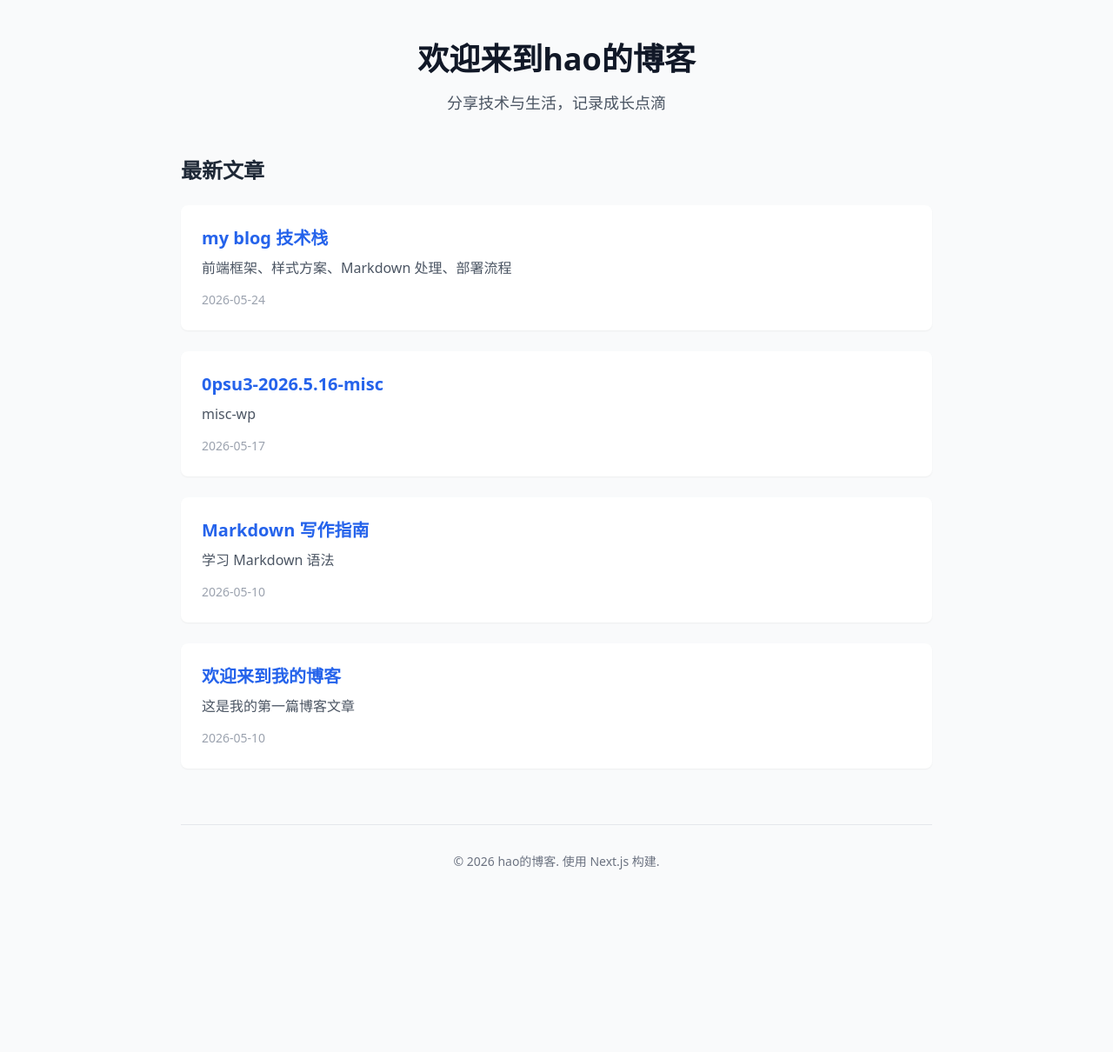
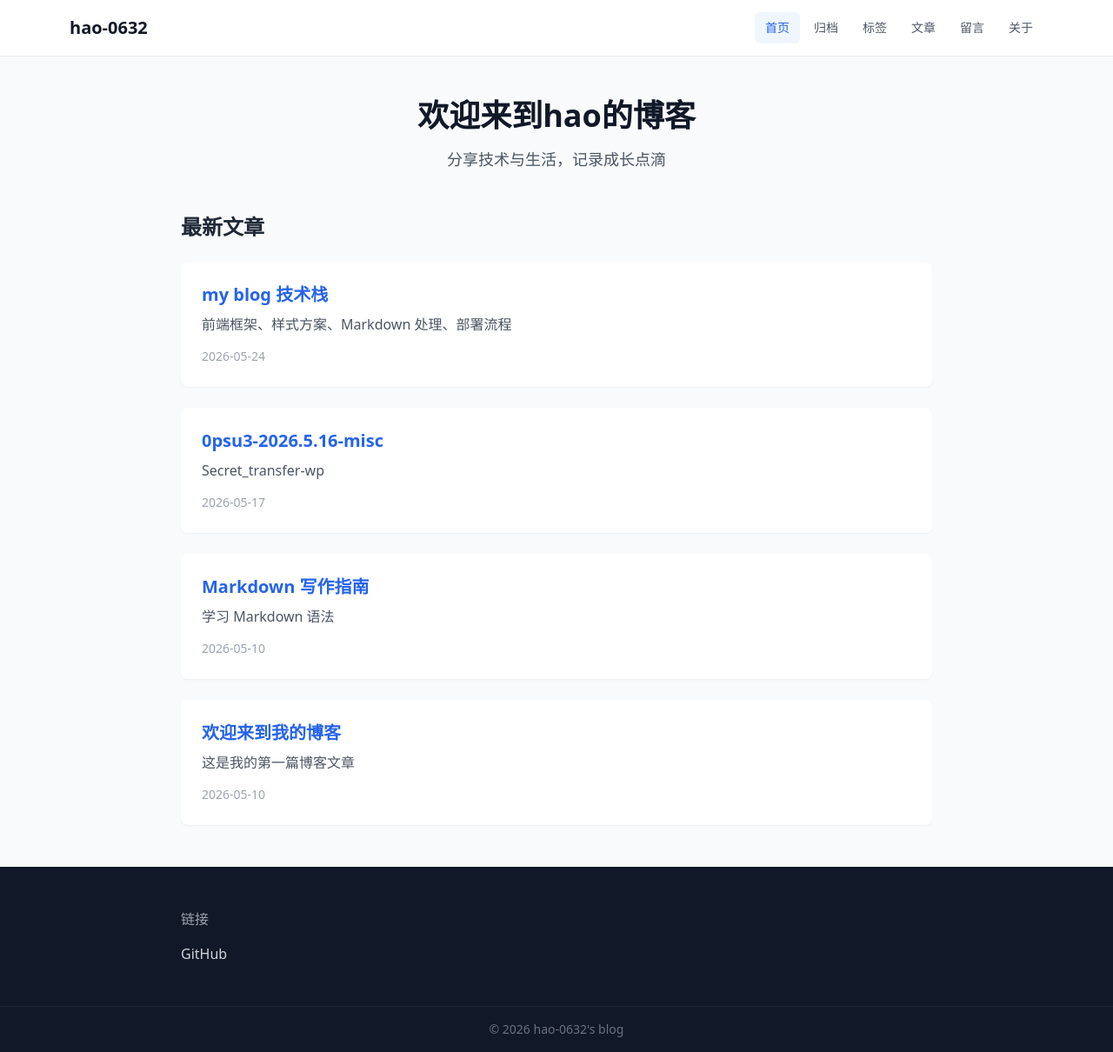
Before and after one commit to hao0632/my-blog, a Next.js app: page / in a window 1280 px wide. Shown: the whole page at 87% size. Before the commit the page ends 1049 px from the top, so only its background shows below. Built offline with nearby package versions, Linux system fonts and the light colour scheme.

Commit message:
feat: 优化博客样式 - 添加导航、深色页脚

```diff
--- a/posts/0psu3-2026.5.16-misc.md
+++ b/posts/0psu3-2026.5.16-misc.md
@@ -1,7 +1,7 @@
 ---
 title: "0psu3-2026.5.16-misc"
 date: "2026-05-17"
-excerpt: "misc-wp"
+excerpt: "Secret_transfer-wp"
 ---
 
 ## Secret_transfer
--- a/posts/markdown-guide.md
+++ b/posts/markdown-guide.md
@@ -20,7 +20,7 @@ excerpt: "学习 Markdown 语法"
 
 ### 链接和图片
 
-[访问我的 GitHub](https://github.com)
+[访问我的 GitHub](https://github.com/hao0632)
 
 ### 代码块
 
--- /dev/null
+++ b/src/app/about/page.tsx
@@ -0,0 +1,9 @@
+export default function About() {
+  return (
+    <div className="max-w-4xl mx-auto px-4 py-12 text-center">
+      <h1 className="text-3xl font-bold text-gray-900 mb-4">关于</h1>
+      <div className="text-6xl mb-8">🔧</div>
+      <p className="text-xl text-gray-500">施工中......</p>
+    </div>
+  );
+}
--- /dev/null
+++ b/src/app/archive/page.tsx
@@ -0,0 +1,9 @@
+export default function Archive() {
+  return (
+    <div className="max-w-4xl mx-auto px-4 py-12 text-center">
+      <h1 className="text-3xl font-bold text-gray-900 mb-4">归档</h1>
+      <div className="text-6xl mb-8">🔧</div>
+      <p className="text-xl text-gray-500">施工中......</p>
+    </div>
+  );
+}
--- /dev/null
+++ b/src/app/comments/page.tsx
@@ -0,0 +1,9 @@
+export default function Comments() {
+  return (
+    <div className="max-w-4xl mx-auto px-4 py-12 text-center">
+      <h1 className="text-3xl font-bold text-gray-900 mb-4">留言</h1>
+      <div className="text-6xl mb-8">🔧</div>
+      <p className="text-xl text-gray-500">施工中......</p>
+    </div>
+  );
+}
--- a/src/app/layout.tsx
+++ b/src/app/layout.tsx
@@ -1,8 +1,9 @@
 import type { Metadata } from "next";
 import "./globals.css";
+import Header from "@/components/Header";
 
 export const metadata: Metadata = {
-  title: "hao的博客",
+  title: "hao-0632's blog",
   description: "分享技术与生活",
   icons: {
     icon: "/cat.ico",
@@ -16,7 +17,10 @@ export default function RootLayout({
 }>) {
   return (
     <html lang="zh-CN">
-      <body className="min-h-screen bg-gray-50">{children}</body>
+      <body className="min-h-screen bg-gray-50">
+        <Header />
+        {children}
+      </body>
     </html>
   );
 }
--- a/src/app/page.tsx
+++ b/src/app/page.tsx
@@ -5,6 +5,7 @@ export default function Home() {
   const posts = getAllPosts();
 
   return (
+    <>
       <div className="max-w-4xl mx-auto px-4 py-12">
         <header className="text-center mb-12">
           <h1 className="text-4xl font-bold text-gray-900 mb-4">欢迎来到hao的博客</h1>
@@ -38,10 +39,34 @@ export default function Home() {
             </div>
           )}
         </main>
+      </div>
 
-      <footer className="mt-16 pt-8 border-t border-gray-200 text-center text-gray-500 text-sm">
-        <p>© 2026 hao的博客. 使用 Next.js 构建.</p>
+      <footer className="bg-gray-900 text-gray-300">
+        <div className="max-w-4xl mx-auto px-4 py-12">
+          <div className="flex flex-col md:flex-row justify-between">
+            <div>
+              <h4 className="text-gray-400 mb-4">链接</h4>
+              <ul className="space-y-2">
+                <li>
+                  <a
+                    href="https://github.com/hao0632"
+                    target="_blank"
+                    rel="noopener noreferrer"
+                    className="hover:text-white transition-colors"
+                  >
+                    GitHub
+                  </a>
+                </li>
+              </ul>
+            </div>
+          </div>
+        </div>
+        <div className="border-t border-gray-800">
+          <div className="px-4 py-4">
+            <p className="text-center text-gray-500 text-sm">© 2026 hao-0632's blog</p>
+          </div>
+        </div>
       </footer>
-    </div>
+    </>
   );
 }
--- a/src/app/posts/[slug]/page.tsx
+++ b/src/app/posts/[slug]/page.tsx
@@ -70,16 +70,34 @@ export default async function Post({ params }: Props) {
             <TableOfContents headings={post.headings} />
           </aside>
         </div>
+      </div>
 
-        <footer className="mt-16 pt-8 border-t border-gray-200">
-          <Link
-            href="/"
-            className="inline-block text-primary hover:underline"
-          >
-            ← 返回首页
-          </Link>
-        </footer>
-      </div>
+      <footer className="bg-gray-900 text-gray-300">
+        <div className="max-w-6xl mx-auto px-4 py-12">
+          <div className="flex flex-col md:flex-row justify-between">
+            <div>
+              <h4 className="text-gray-400 mb-4">链接</h4>
+              <ul className="space-y-2">
+                <li>
+                  <a
+                    href="https://github.com/hao0632"
+                    target="_blank"
+                    rel="noopener noreferrer"
+                    className="hover:text-white transition-colors"
+                  >
+                    GitHub
+                  </a>
+                </li>
+              </ul>
+            </div>
+          </div>
+        </div>
+        <div className="border-t border-gray-800">
+          <div className="px-4 py-4">
+            <p className="text-center text-gray-500 text-sm">© 2026 hao-0632's blog</p>
+          </div>
+        </div>
+      </footer>
     </div>
   );
 }
--- /dev/null
+++ b/src/app/posts/page.tsx
@@ -0,0 +1,35 @@
+import Link from "next/link";
+import { getAllPosts } from "@/lib/posts";
+
+export default function Posts() {
+  const posts = getAllPosts();
+
+  return (
+    <div className="max-w-4xl mx-auto px-4 py-12">
+      <h1 className="text-3xl font-bold text-gray-900 mb-8 text-center">文章</h1>
+
+      {posts.length === 0 ? (
+        <div className="text-center py-12 text-gray-500">
+          <p className="text-xl">暂无文章</p>
+        </div>
+      ) : (
+        <div className="space-y-6">
+          {posts.map((post) => (
+            <article
+              key={post.slug}
+              className="bg-white rounded-lg shadow-sm hover:shadow-md transition-shadow p-6"
+            >
+              <Link href={`/posts/${post.slug}`} className="block">
+                <h3 className="text-xl font-semibold text-primary mb-2 hover:underline">
+                  {post.title}
+                </h3>
+                <p className="text-gray-600 mb-3">{post.excerpt}</p>
+                <time className="text-sm text-gray-400">{post.date}</time>
+              </Link>
+            </article>
+          ))}
+        </div>
+      )}
+    </div>
+  );
+}
--- /dev/null
+++ b/src/app/tags/page.tsx
@@ -0,0 +1,9 @@
+export default function Tags() {
+  return (
+    <div className="max-w-4xl mx-auto px-4 py-12 text-center">
+      <h1 className="text-3xl font-bold text-gray-900 mb-4">标签</h1>
+      <div className="text-6xl mb-8">🔧</div>
+      <p className="text-xl text-gray-500">施工中......</p>
+    </div>
+  );
+}
--- /dev/null
+++ b/src/components/Header.tsx
@@ -0,0 +1,51 @@
+"use client";
+
+import Link from "next/link";
+import { usePathname } from "next/navigation";
+
+const navItems = [
+  { name: "首页", href: "/" },
+  { name: "归档", href: "/archive" },
+  { name: "标签", href: "/tags" },
+  { name: "文章", href: "/posts" },
+  { name: "留言", href: "/comments" },
+  { name: "关于", href: "/about" },
+];
+
+export default function Header() {
+  const pathname = usePathname();
+
+  const isActive = (href: string) => {
+    if (href === "/" && pathname === "/") return true;
+    if (href !== "/" && pathname.startsWith(href)) return true;
+    return false;
+  };
+
+  return (
+    <header className="bg-white border-b border-gray-200 sticky top-0 z-50">
+      <div className="max-w-6xl mx-auto px-4">
+        <div className="flex items-center justify-between h-16">
+          <Link href="/" className="text-xl font-bold text-gray-900">
+            hao-0632
+          </Link>
+
+          <nav className="flex items-center space-x-1">
+            {navItems.map((item) => (
+              <Link
+                key={item.name}
+                href={item.href}
+                className={`px-3 py-2 rounded-md text-sm font-medium transition-colors ${
+                  isActive(item.href)
+                    ? "bg-blue-50 text-blue-600"
+                    : "text-gray-600 hover:bg-gray-50 hover:text-gray-900"
+                }`}
+              >
+                {item.name}
+              </Link>
+            ))}
+          </nav>
+        </div>
+      </div>
+    </header>
+  );
+}
```
Lines whose indentation alone changed are shown as unchanged.
